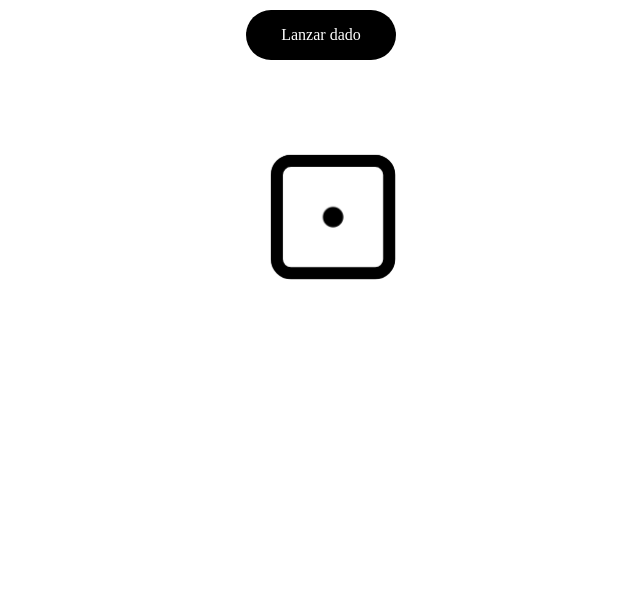
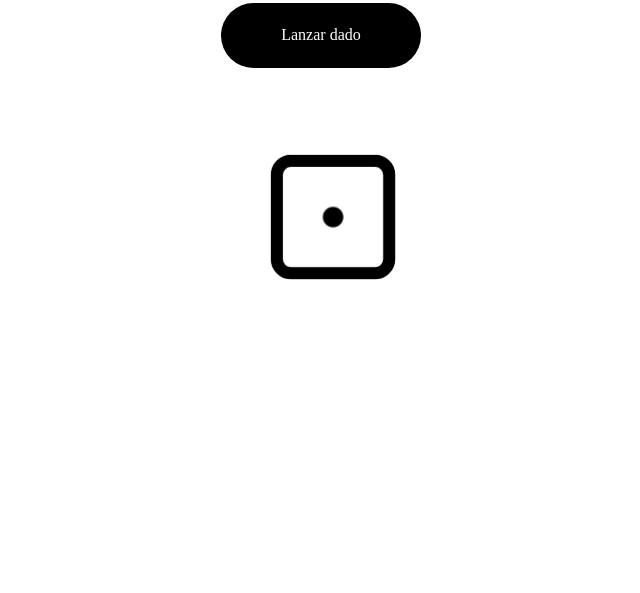
Before and after one commit to devosw98/dadoVirtual, a plain HTML site: page assets/html_pages/un_dado.html in a window 1280 px wide. Shown: the part 223-816 px from the top of the page, without its empty margins (319-959 px from the left). Drawn offline with Linux system fonts and the light colour scheme; a web font is replaced by a local one.

Commit message:
arreglos visuales

```diff
--- a/assets/css/style.css
+++ b/assets/css/style.css
@@ -57,7 +57,7 @@ button {
     background-color: #000000;
     color: white;
     border: none;
-    border-radius: 25px;
+    border-radius: 30px;
     cursor: pointer;
     height: 100px;
     width: 175px;
--- a/assets/css/style_dosDados.css
+++ b/assets/css/style_dosDados.css
@@ -64,7 +64,7 @@ button {
     border: none;
     border-radius: 45px;
     cursor: pointer;
-    height: 50px;
+    height: 65px;
     width: 100%;
     max-width: 200px; /* Limitar el ancho en pantallas grandes */
     transition: all 0.8s ease;
--- a/assets/css/style_unDado.css
+++ b/assets/css/style_unDado.css
@@ -69,13 +69,14 @@ button {
     border: none;
     border-radius: 45px;
     cursor: pointer;
-    height: 50px;
-    width: 150px;
+    height: 65px;
+    width: 100%;
+    max-width: 200px; /* Limitar el ancho en pantallas grandes */
     transition: all 0.8s ease; /* Transición suave para hover */
 }
 
 button:hover {
-    background-color: white; /* Cambia el fondo a blanco */
+    background-color: rgb(255, 255, 255); /* Cambia el fondo a blanco */
     color: black; /* Cambia el texto a negro */
     border: 5px solid black; /* Añade un borde negro */
 }
```
